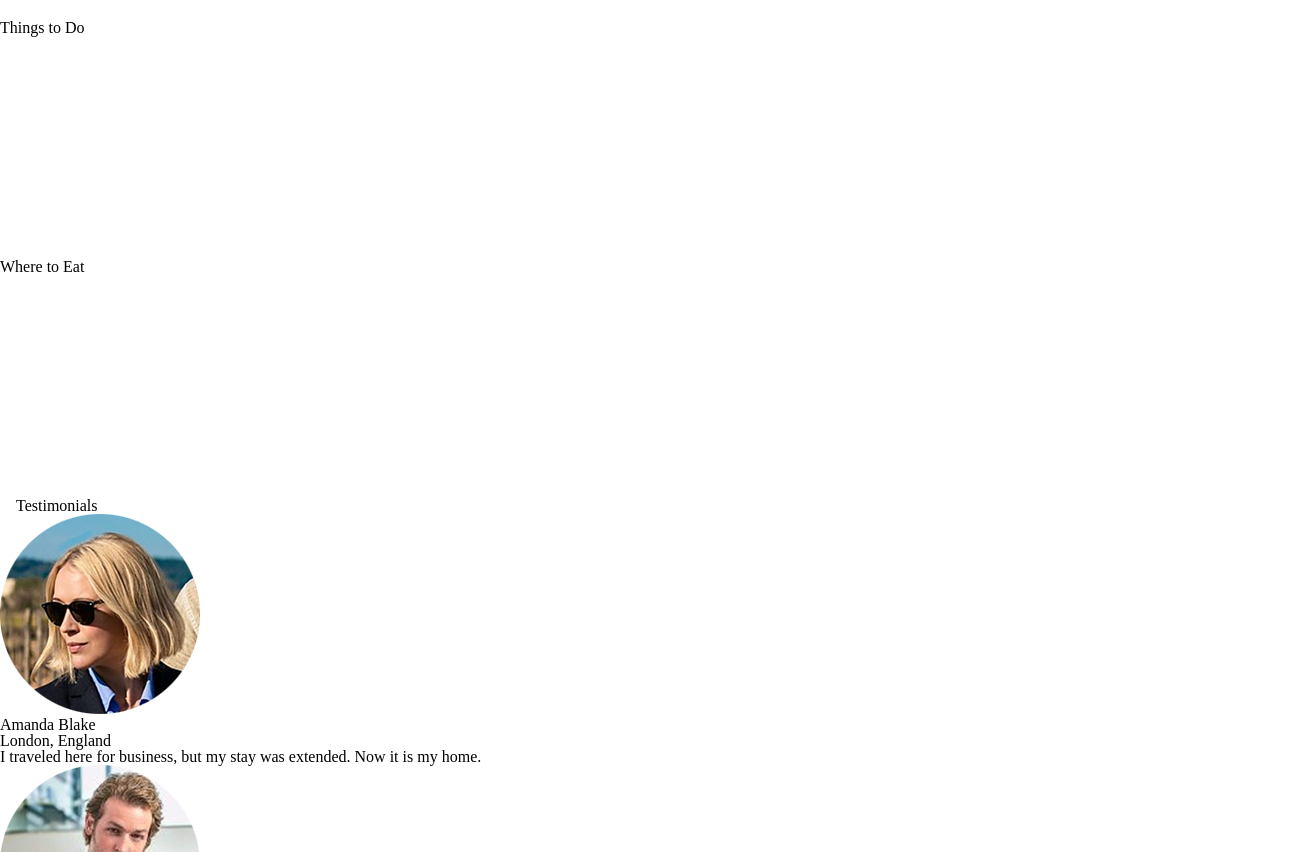
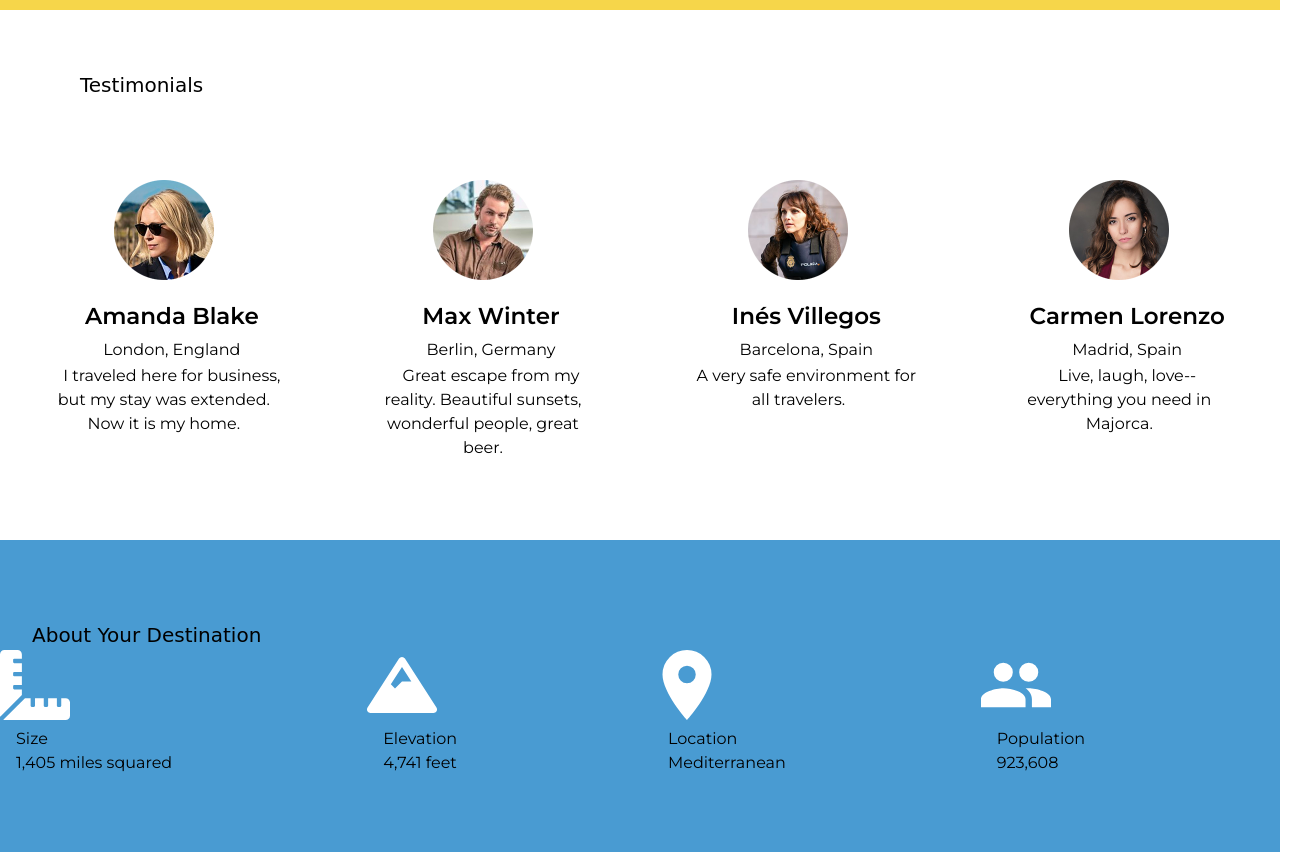
Before and after one commit to taliasophia/wunderlust, a plain HTML site: page wunderlust-majorca.html in a window 1280 px wide. Shown: the part 1445-2297 px from the top of the page, 1306 px wide, since content can reach past the window. Drawn offline with Linux system fonts and the light colour scheme; a web font is replaced by a local one.

Commit message:
Update styles.css

```diff
--- a/styles.css
+++ b/styles.css
@@ -61,18 +61,196 @@ table {
     --black: #000000;
 }
 
-#skip {
-	left: -10000px;
-    top: auto;
-	width: 1px;
-	height: 1px;
-	overflow: hidden;
+#skip
+{
+position:absolute;
+left:-10000px;
+top:auto;
+width:1px;
+height:1px;
+overflow:hidden;
+}
+
+#skip:focus
+{
+position:static;
+width:auto;
+height:auto;
 }
 
 h1,
 h2,
 h3 {
-	font-family: "Molle";
+	font-family: "Molle", cursive;
 	margin: auto;
+	padding-left: 2rem;
+}
+h1{
+	font-size: 60px;
+    padding-top: 40px;
+   text-align: left;
+}
+h2, h3{
+    font-size: 20px;
+}
+
+body {
+	font-family: "Montserrat", sans-serif;
+	line-height: 1.5;
+	margin: 10px 0;
+	padding:0;
+}
+
+h4,
+p,
+q,
+small,
+nav,
+button,
+form {
+	font-family: "Montserrat", sans-serif;
 	padding-left: 1rem;
 }
+header p{
+    font-size: 20px;
+}
+
+nav{
+    text-align: center;
+    width: 100%;
+    position: absolute;
+    top: 0;
+}
+nav, ul, li{
+    display: block;
+    margin:10px 10px 10px 10px;
+    text-align:center;
+    float:right;
+
+}
+label[for=toggle]{
+    background-color:black;
+    color:#fff;
+}
+li, a{
+    text-decoration: none;
+}
+.main-content{
+    display:flex;
+}
+#img-grid img{
+    width: 10%;
+    display: inline-block;
+
+}
+#intro{
+    display: flex;
+}
+#intro p{
+    flex: 3;
+}
+#plan{
+    background-color:#f6d64a;
+    padding-top: 55px;
+    padding-bottom: 70px;
+}
+#plan h3{
+
+    padding-bottom:20px;
+    padding-left: 60px;
+
+}
+#plan h4{
+    padding-top:10px;
+    padding-bottom:20px;
+    padding-left: 40px;
+}
+#plan div{
+    display: grid;
+   grid-template-columns: 1fr 1fr 1fr 1fr;
+}
+
+#plan img{
+    width: 100px;
+    height: 100px;
+  padding-left:50px;
+    padding-top:10px;
+    padding-bottom:20px;
+}
+
+#plan section{
+    display: inline-block;
+    padding: 10px 10px 10px 10px;
+    margin-left: 60px;
+    margin-right: 60px;
+    border: 20px;
+    border-color: #fff;
+    background:#55bcd5;
+    align-items: center;
+
+
+}
+#testimonials img{
+    width: 100px;
+    height: 100px;
+    padding-bottom: 10px;
+
+}
+#testimonials div{
+    display:grid;
+    grid-template-columns: auto auto auto auto;
+}
+#testimonials section{
+    padding: 80px;
+    text-align: center;
+    padding-right: 40px;
+    padding-left: 40px;
+}
+
+
+#testimonials h3{
+    padding-left: 80px;
+    padding-top: 60px;
+}
+
+#testimonials h4{
+    padding-top: 2px;
+    padding-bottom: 2px;
+    font-size: 23px;
+    font-weight:bold;
+
+}
+
+#testimonials p{
+    padding-top: 2px;
+    padding-bottom: 2px;
+
+
+}
+
+#testimonials q{
+    padding-top: 2px;
+    padding-bottom: 2px;
+    width: 250px;
+}
+/* About*/
+#about{
+    background-color:#499bd2;
+    padding-top: 80px;
+    padding-bottom: 80px;
+}
+
+#about section{
+    display: inline-block;
+    align-items: center;
+}
+
+#about div{
+    display: grid;
+    grid-template-columns: auto auto auto auto;
+}
+
+#about img{
+    width: 70px;
+    height: 70px;
+}
```
